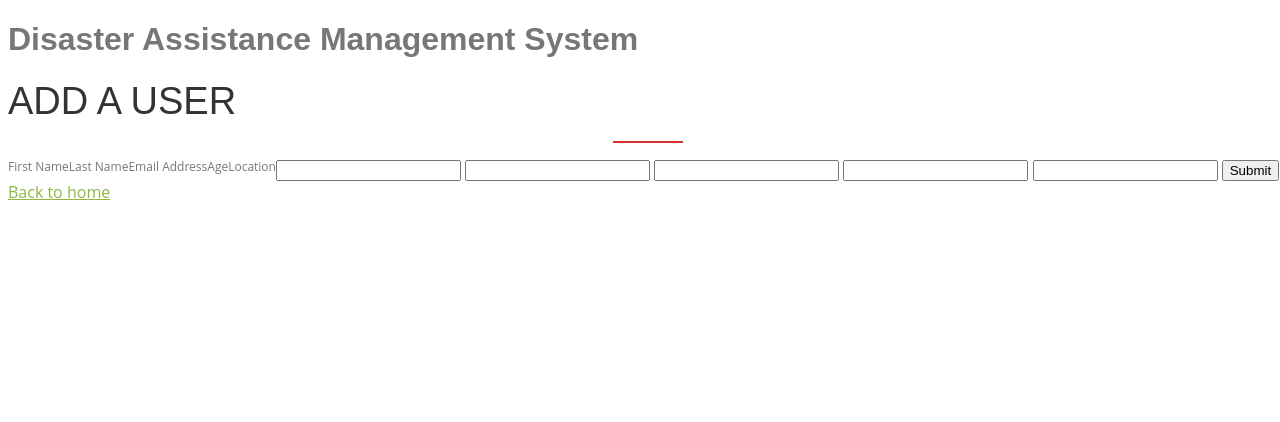
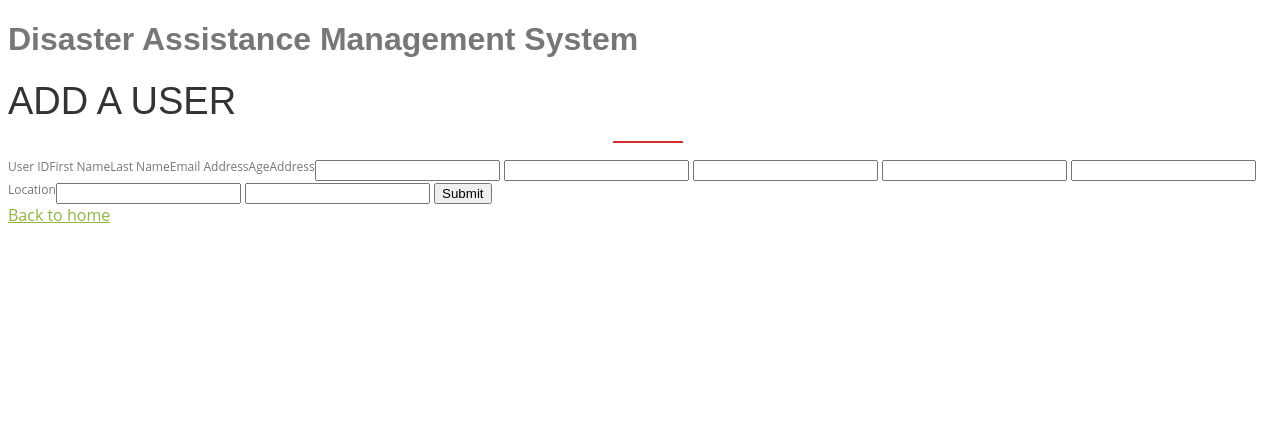
Before and after one commit to karanpahlani/dbproject, a PHP site: page /create.php in a window 1280 px wide. Shown: the top 422 px of the page. Run offline with PHP 8.4, Linux system fonts and the light colour scheme.

Commit message:
working users

```diff
--- a/data/init.sql
+++ b/data/init.sql
@@ -16,11 +16,13 @@ use test;
 
 CREATE TABLE users (
 										 id INT(11) UNSIGNED AUTO_INCREMENT PRIMARY KEY,
+										 userId VARCHAR (30) NOT NULL,
 										 firstname VARCHAR(30) NOT NULL,
 										 lastname VARCHAR(30) NOT NULL,
 										 email VARCHAR(50) NOT NULL,
 										 age INT(3),
 										 location VARCHAR(50),
+										 address VARCHAR(50),
 										 date TIMESTAMP
 );
 
--- a/public/create.php
+++ b/public/create.php
@@ -15,11 +15,15 @@ if (isset($_POST['submit'])) {
         $connection = new PDO($dsn, $username, $password, $options);
 
         $new_user = array(
+            "userId" => $_POST['userId'],
             "firstname" => $_POST['firstname'],
             "lastname"  => $_POST['lastname'],
             "email"     => $_POST['email'],
             "age"       => $_POST['age'],
+            "address"       => $_POST['address'],
+
             "location"  => $_POST['location']
+
         );
 
         $sql = sprintf(
@@ -46,6 +50,8 @@ if (isset($_POST['submit'])) {
 <h2>Add a user</h2>
 
 <form method="post">
+    <label for="userId">User ID</label>
+    <input type="text" name="userId" id="userId">
     <label for="firstname">First Name</label>
     <input type="text" name="firstname" id="firstname">
     <label for="lastname">Last Name</label>
@@ -54,8 +60,13 @@ if (isset($_POST['submit'])) {
     <input type="text" name="email" id="email">
     <label for="age">Age</label>
     <input type="text" name="age" id="age">
+
+    <label for="address">Address</label>
+    <input type="text" name="address" id="address">
+
     <label for="location">Location</label>
     <input type="text" name="location" id="location">
+
     <input type="submit" name="submit" value="Submit">
 </form>
 
```
